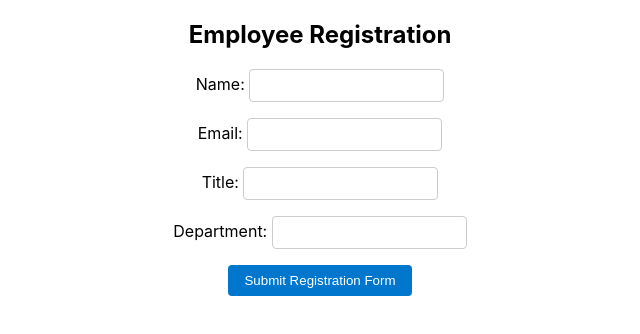
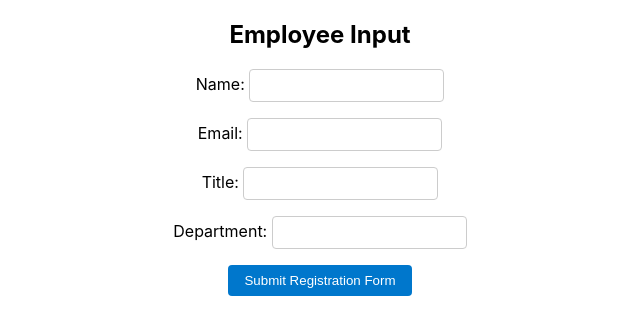
Before and after one commit to halversonk88/INT304, a React (Create React App) app: page / in a window 1280 px wide. Shown: the top 334 px of the page, without its empty margins (320-960 px from the left). Built offline with nearby package versions, Linux system fonts and the light colour scheme.

Commit message:
Update EmployeeForm.js

```diff
--- a/src/components/EmployeeForm.js
+++ b/src/components/EmployeeForm.js
@@ -38,7 +38,7 @@ class EmployeeForm extends React.Component {
     render() {
         return (
             <form onSubmit={this.handleSubmit} className="employee-form">
-                <h2>Employee Registration</h2>
+                <h2>Employee Input</h2>
 
                 <div>
                     <label>Name: </label>
```
